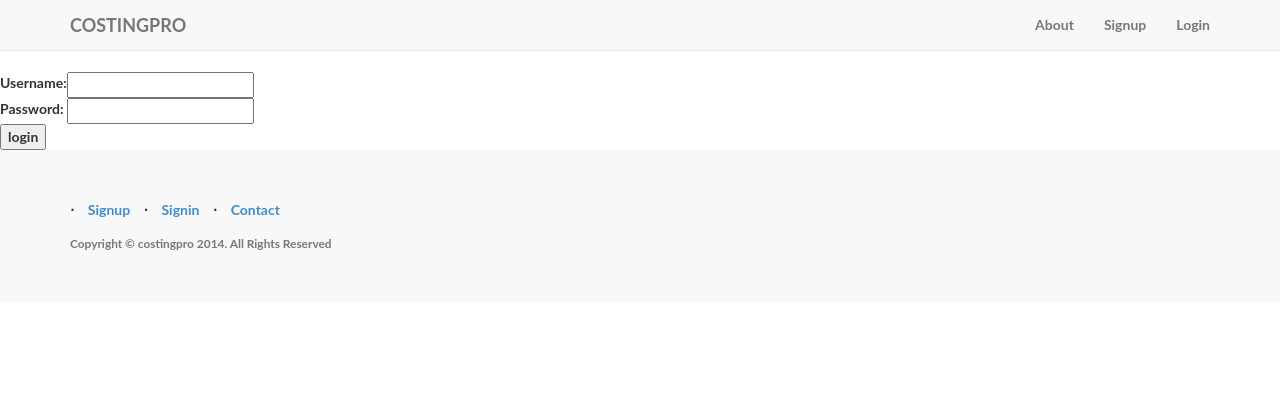
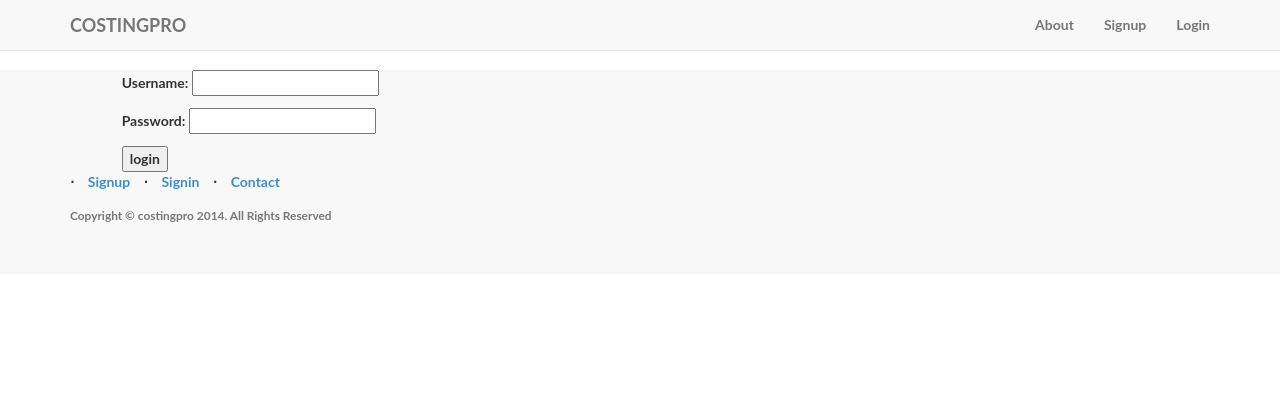
Before and after one commit to EmilyK/costing-pro, a Django app: template dashboard/templates/registration/login.html in a window 1280 px wide. Shown: the top 420 px of the page. Before the commit the page ends 250 px from the top, so only its background shows below. Run offline with Django 3.2, Linux system fonts and the light colour scheme; the template is opened without the code that fills it: values that come from a table or form of the project are taken from there, others are empty; parts of the project's set-up code (start-up, migrations or seed data) failed here and were passed over; some libraries are stand-ins or nearby versions.

Commit message:
clean up registration

```diff
--- a/dashboard/templates/registration/login.html
+++ b/dashboard/templates/registration/login.html
@@ -1,129 +1,18 @@
+{% extends "dashboard/home.html" %}
 {% load staticfiles %}
+{% block container %}
 
-<!DOCTYPE html>
-<html lang="en">
-
-<head>
-
-    <meta charset="utf-8">
-    <meta http-equiv="X-UA-Compatible" content="IE=edge">
-    <meta name="viewport" content="width=device-width, initial-scale=1">
-    <meta name="description" content="">
-    <meta name="author" content="">
-
-    <title>Costingpro</title>
-
-    <!-- Bootstrap Core CSS -->
-
-    <link href="{% static 'css/bootstrap.min.css' %}" rel="stylesheet">
-
-    <!-- Custom CSS -->
-    <link href="{% static 'css/landing-page.css' %}" rel="stylesheet">
-
-    <!-- Custom Fonts -->
-    <link href="{% static 'css/font-awesome.min.css' %}" rel="stylesheet" type="text/css">
-
-
-    <!-- HTML5 Shim and Respond.js IE8 support of HTML5 elements and media queries -->
-    <!-- WARNING: Respond.js doesn't work if you view the page via file:// -->
-    <!--[if lt IE 9]>
-        <script src="https://oss.maxcdn.com/libs/html5shiv/3.7.0/html5shiv.js"></script>
-        <script src="https://oss.maxcdn.com/libs/respond.js/1.4.2/respond.min.js"></script>
-    <![endif]-->
-    <!-- Navigation -->
-
-
-</head>
-
-<body>
-    <nav class="navbar navbar-default navbar-fixed-top" role="navigation">
-        <div class="container">
-            <!-- Brand and toggle get grouped for better mobile display -->
-            <div class="navbar-header">
-                <button type="button" class="navbar-toggle" data-toggle="collapse" data-target="#bs-example-navbar-collapse-1">
-                    <span class="sr-only">Toggle navigation</span>
-                    <span class="icon-bar"></span>
-                    <span class="icon-bar"></span>
-                    <span class="icon-bar"></span>
-                </button>
-                <a class="navbar-brand" href="{% url 'index' %}">COSTINGPRO</a>
-            </div>
-            <!-- Collect the nav links, forms, and other content for toggling -->
-            <div class="collapse navbar-collapse" id="bs-example-navbar-collapse-1">
-                <ul class="nav navbar-nav navbar-right">
-                    <li>
-                        <a href="#">About</a>
-                    </li>
-                    <li>
-                        <a href="{% url 'signup' %}">Signup</a>
-                    </li>
-                    <li>
-                        <a href="{% url 'django.contrib.auth.views.login' %}">Login</a>
-                    </li>
-                </ul>
-            </div>
-            <!-- /.navbar-collapse -->
-        </div>
-        <!-- /.container -->
-    </nav>
-
-    <div class='alert warning'>Hi</div>
-{% block content %}
-
+<div class='col-md-10 col-md-push-1 col-md-pull-1'>
 {% if form.errors %}
 <p>Your username and password didn't match. Please try again.</p>
 {% endif %}
 
-<form method="post" action="{% url 'django.contrib.auth.views.login' %}">
+<form method="post" action="{% url 'dashboard.views._login' %}">
 {% csrf_token %}
-<table>
-<tr>
-    <td>{{ form.username.label_tag }}</td>
-    <td>{{ form.username }}</td>
-</tr>
-<tr>
-    <td>{{ form.password.label_tag }}</td>
-    <td>{{ form.password }}</td>
-</tr>
-</table>
-
+{{ form.as_p }}
 <input type="submit" value="login" />
 <input type="hidden" name="next" value="{{ next }}" />
 </form>
+</div>
 
 {% endblock %}
-<footer>
-        <div class="container">
-            <div class="row">
-                <div class="col-lg-12">
-                    <ul class="list-inline">
-
-                        <li class="footer-menu-divider">&sdot;</li>
-                        <li>
-                            <a href="#about">Signup</a>
-                        </li>
-                        <li class="footer-menu-divider">&sdot;</li>
-                        <li>
-                            <a href="#services">Signin</a>
-                        </li>
-                        <li class="footer-menu-divider">&sdot;</li>
-                        <li>
-                            <a href="#contact">Contact</a>
-                        </li>
-                    </ul>
-                    <p class="copyright text-muted small">Copyright &copy; costingpro 2014. All Rights Reserved</p>
-                </div>
-            </div>
-        </div>
-    </footer>
-
-    <!-- jQuery -->
-
-    <script src="{% static 'js/jquery.js' %}"></script>
-
-    <!-- Bootstrap Core JavaScript -->
-    <script src="{% static 'js/bootstrap.min.js' %}"></script>
-
-</body>
-
-</html>
```
